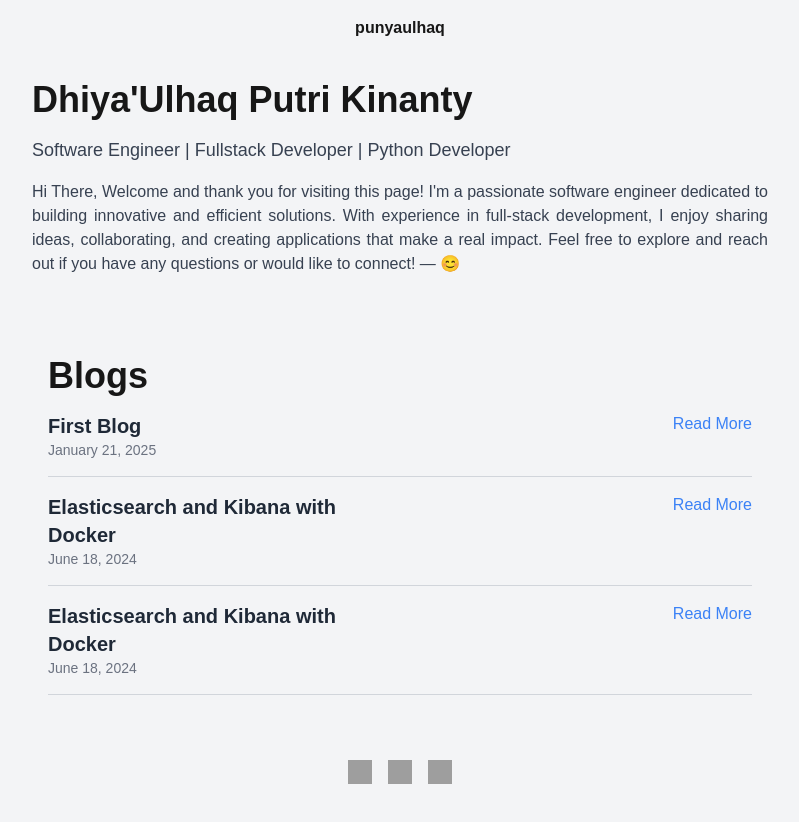
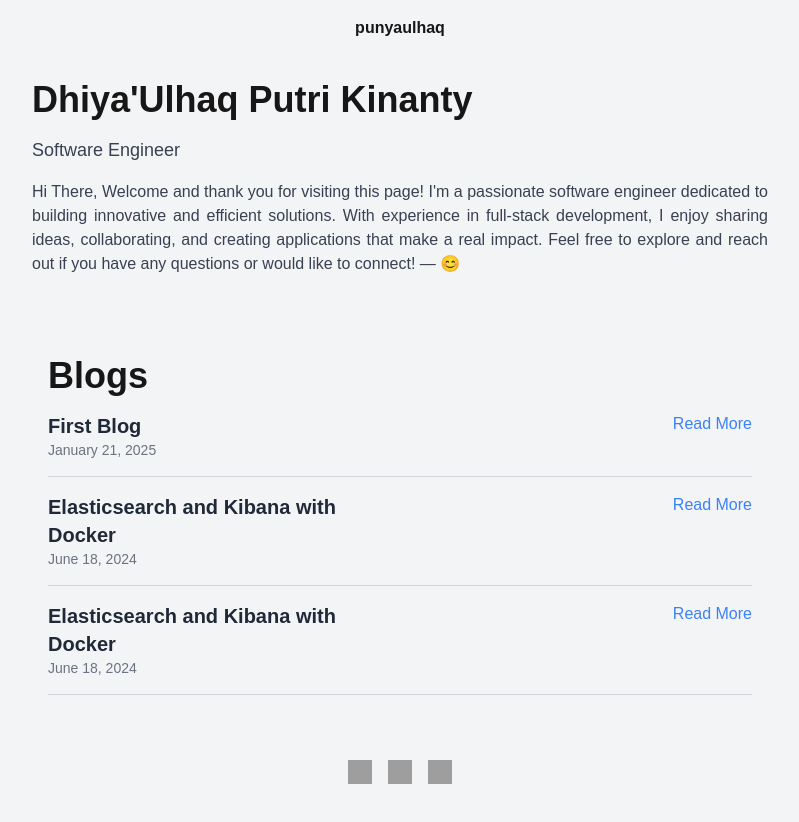
Before and after one commit to putriulhaq/portofolio-nextjs, a Next.js app: page / in a window 1280 px wide. Shown: the top 822 px of the page, without its empty margins (240-1039 px from the left). Built offline with nearby package versions, Linux system fonts and the light colour scheme; grey boxes are pictures that could not be loaded.

Commit message:
edit something

```diff
--- a/app/page.tsx
+++ b/app/page.tsx
@@ -6,7 +6,7 @@ export default function Home() {
           <div className="w-full max-w-3xl mx-auto  px-4 pt-20">
             <h1 className="text-4xl font-bold text-black-600">Dhiya&apos;Ulhaq Putri Kinanty</h1>
             <p className="text-lg mt-4 text-gray-700">
-              Software Engineer | Fullstack Developer | Python Developer
+              Software Engineer
             </p>
             <p className="text-base mt-4 text-gray-700 text-left text-justify">
               Hi There, Welcome and thank you for visiting this page!
```
